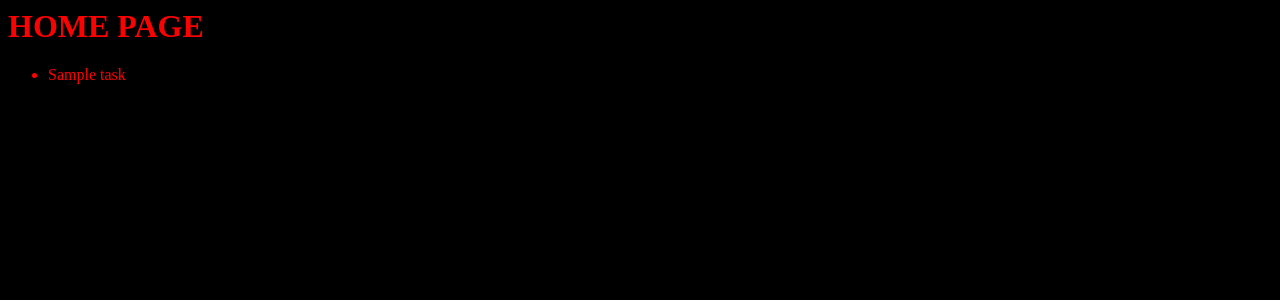
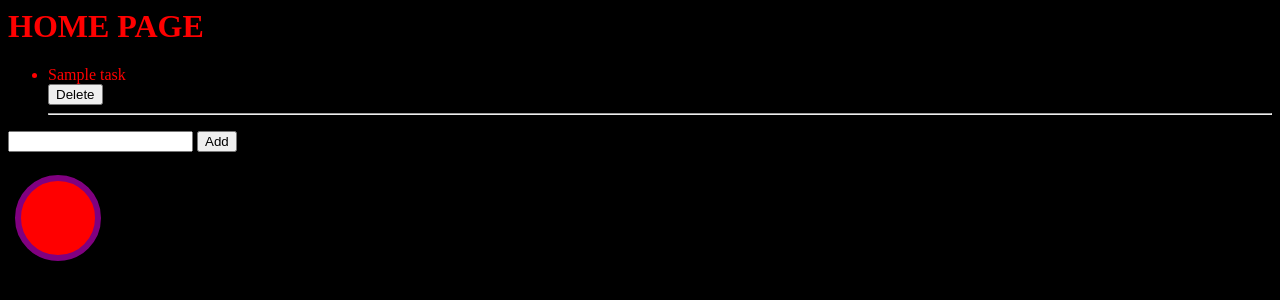
Before and after one commit to Its-Xen/todo-app, a Django app: template templates/home.html in a window 1280 px wide. Shown: the top 300 px of the page. Run offline with Django 4.2, Linux system fonts and the light colour scheme; the template is opened without the code that fills it: most values are stand-ins (such as "Sample title", 1, 10 or a date in 2020).

Commit message:
initial commit

```diff
--- a/data/urls.py
+++ b/data/urls.py
@@ -2,5 +2,7 @@ from django.urls import path
 from .views import *
 
 urlpatterns = [
-    path('', home, name = "home")
+    path('todo/', home, name = "home"),
+    path('add/', Add, name = "ADDTODO"),
+    path('delete/<int:pk>/', delete, name = "deletetodo")
 ]
--- a/templates/home.html
+++ b/templates/home.html
@@ -5,9 +5,22 @@
 <ul style="color: red">
     {% for i in task %}
     <li>{{i.task}}</li>
+    <form action="/delete/{{i.id}}/" style="display: inline" method="post">{%csrf_token%}
+        <input type="submit" value="Delete"/>
+    </form>
+    <hr>
     {% endfor %}
 </ul>
 
 
+<form action="/add/" method="post">{%csrf_token%}
+    <input type="text" name="task"/>
+    <input type="submit" value="Add"/>
+</form>
+
 
 <body style="background-color: black"></body>
+<svg width="100" height="100">
+    <circle cx="50" cy="50" r="40" stroke="purple" stroke-width="6" fill="red" />
+    Sorry, your browser does not support inline SVG.
+ </svg>
```
Also changed, not shown: data/views.py (+12 -1 lines), db.sqlite3.
